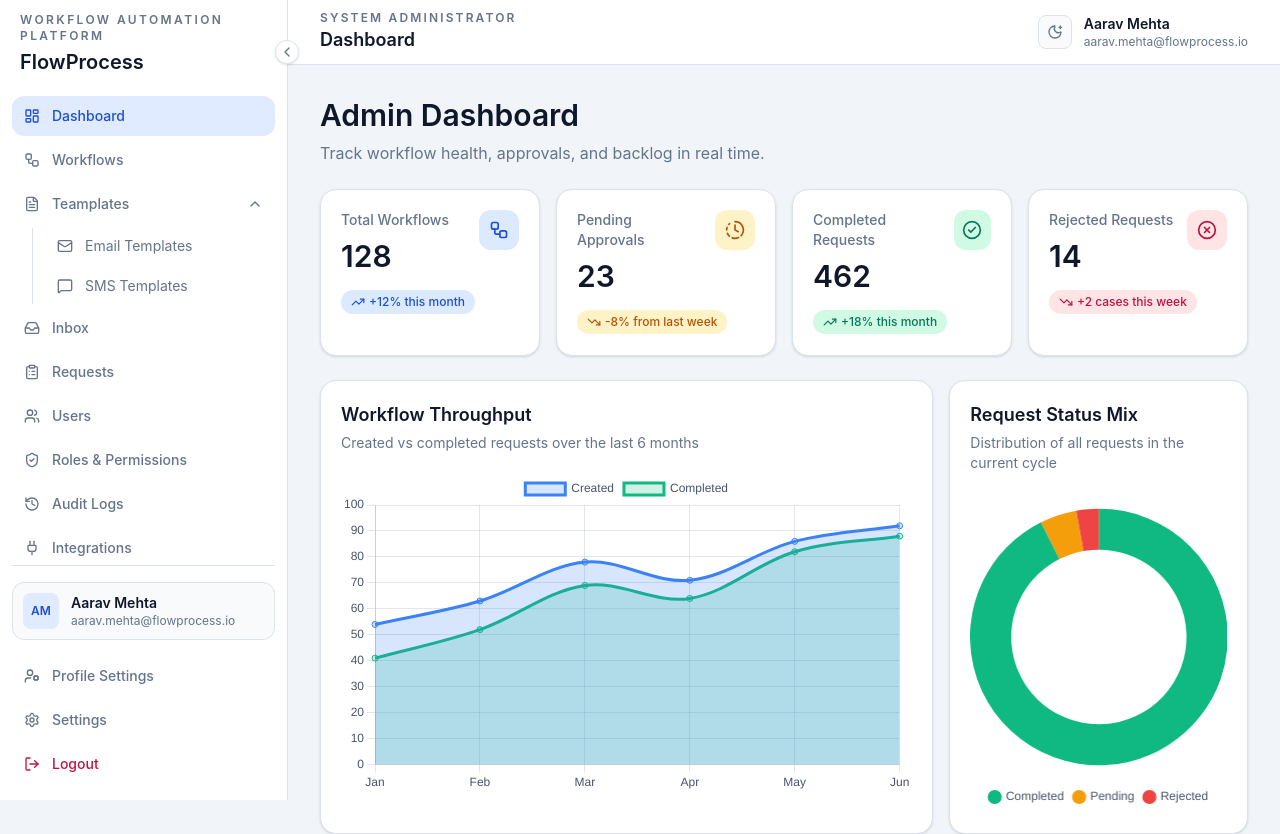
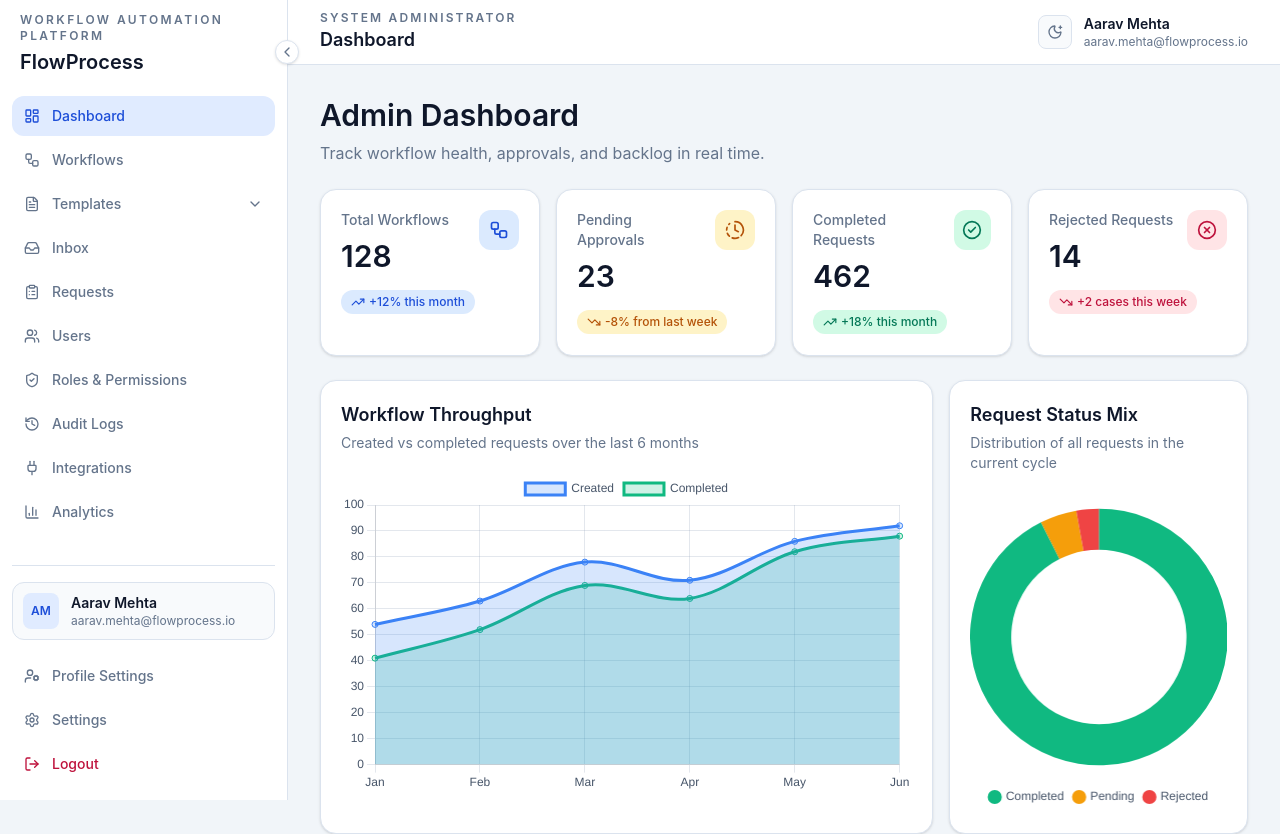
Before and after one commit to mdshoaibakhtar/FlowProcess, a React (Vite) app: page / in a window 1280 px wide. Shown: the top 834 px of the page. Built offline with nearby package versions, Linux system fonts and the light colour scheme.

Commit message:
fix: Spelling fix

```diff
--- a/src/components/common/Sidebar.tsx
+++ b/src/components/common/Sidebar.tsx
@@ -50,7 +50,7 @@ const Sidebar = ({
   t,
 }: SidebarProps) => {
   const [expandedMenus, setExpandedMenus] = useState<Record<string, boolean>>({
-    templates: true,
+    templates: false,
   });
 
   const navigationItems = roleConfig.navigation.filter((item) =>
--- a/src/config/i18n.ts
+++ b/src/config/i18n.ts
@@ -7,7 +7,7 @@ export const translations: Record<AppLanguage, Record<string, string>> = {
     role_admin: 'Admin',
 
     nav_dashboard: 'Dashboard',
-    nav_templates: 'Teamplates',
+    nav_templates: 'Templates',
     nav_workflows: 'Workflows',
     nav_inbox: 'Inbox',
     nav_requests: 'Requests',
```
